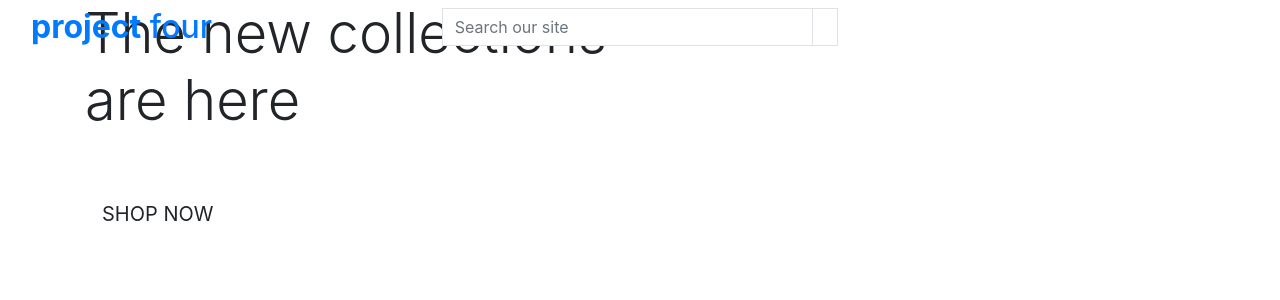
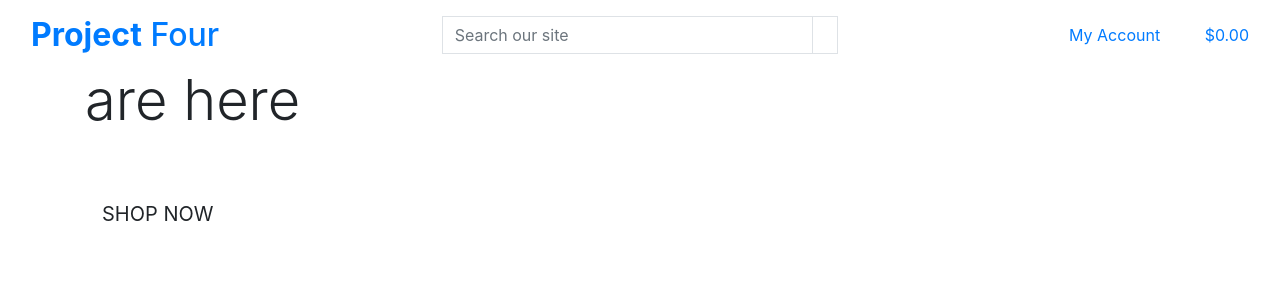
Before and after one commit to RobertJLewis/project_four, a Django app: page / in a window 1280 px wide. Shown: the top 300 px of the page. Run offline with Django 4.2, Linux system fonts and the light colour scheme; some libraries are stand-ins or nearby versions.

Commit message:
added main page header

```diff
--- a/templates/base.html
+++ b/templates/base.html
@@ -41,10 +41,10 @@
 
 <body>
     <header class="container-fluid fixed-top">
-    <div class="row">
+        <div id="topnav" class="row bg-white pt-lg-2 d-none d-lg-flex">
           <div class="col-12 col-lg-4 my-auto py-1 py-lg-0 text-center text-lg-left">
             <a href="{% url 'home' %}" class="nav-link main-logo-link">
-          <h2 class="logo-font text-black my-0"><strong>project</strong> four</h2>
+              <h2 class="logo-font text-black my-0"><strong>Project</strong> Four</h2>
             </a>
           </div>
           <div class="col-12 col-lg-4 my-auto py-1 py-lg-0">
@@ -64,8 +64,41 @@
           </div>
           <div class="col-12 col-lg-4 my-auto py-1 py-lg-0">
             <ul class="list-inline list-unstyled text-center text-lg-right my-0">
-          <li class="list-inline-item dropdown"></li>
-          <li class="list-inline-item"></li>
+              <li class="list-inline-item dropdown">
+                <a class="text-black nav-link" href="#" id="user-options" data-toggle="dropdown" aria-haspopup="true"
+                  aria-expanded="false">
+                  <div class="text-center">
+                    <div><i class="fas fa-user fa-lg"></i></div>
+                    <p class="my-0">My Account</p>
+                  </div>
+                </a>
+                <div class="dropdown-menu border-0" aria-labelledby="user-options">
+                  {% if request.user.is_authenticated %}
+                  {% if request.user.is_superuser %}
+                  <a href="" class="dropdown-item">Product Management</a>
+                  {% endif %}
+                  <a href="" class="dropdown-item">My Profile</a>
+                  <a href="{% url 'account_logout' %}" class="dropdown-item">Logout</a>
+                  {% else %}
+                  <a href="{% url 'account_signup' %}" class="dropdown-item">Register</a>
+                  <a href="{% url 'account_login' %}" class="dropdown-item">Login</a>
+                  {% endif %}
+                </div>
+              </li>
+              <li class="list-inline-item">
+                <a class="{% if grand_total %}text-info font-weight-bold{% else %}text-black{% endif %} nav-link" href="">
+                  <div class="text-center">
+                    <div><i class="fas fa-shopping-bag fa-lg"></i></div>
+                    <p class="my-0">
+                      {% if grand_total %}
+                        ${{ grand_total|floatformat:2 }}
+                      {% else %}
+                        $0.00
+                      {% endif %}
+                    </p>
+                  </div>
+                </a>
+              </li>
             </ul>
           </div>
         </div>
```
Lines whose indentation alone changed are shown as unchanged.
